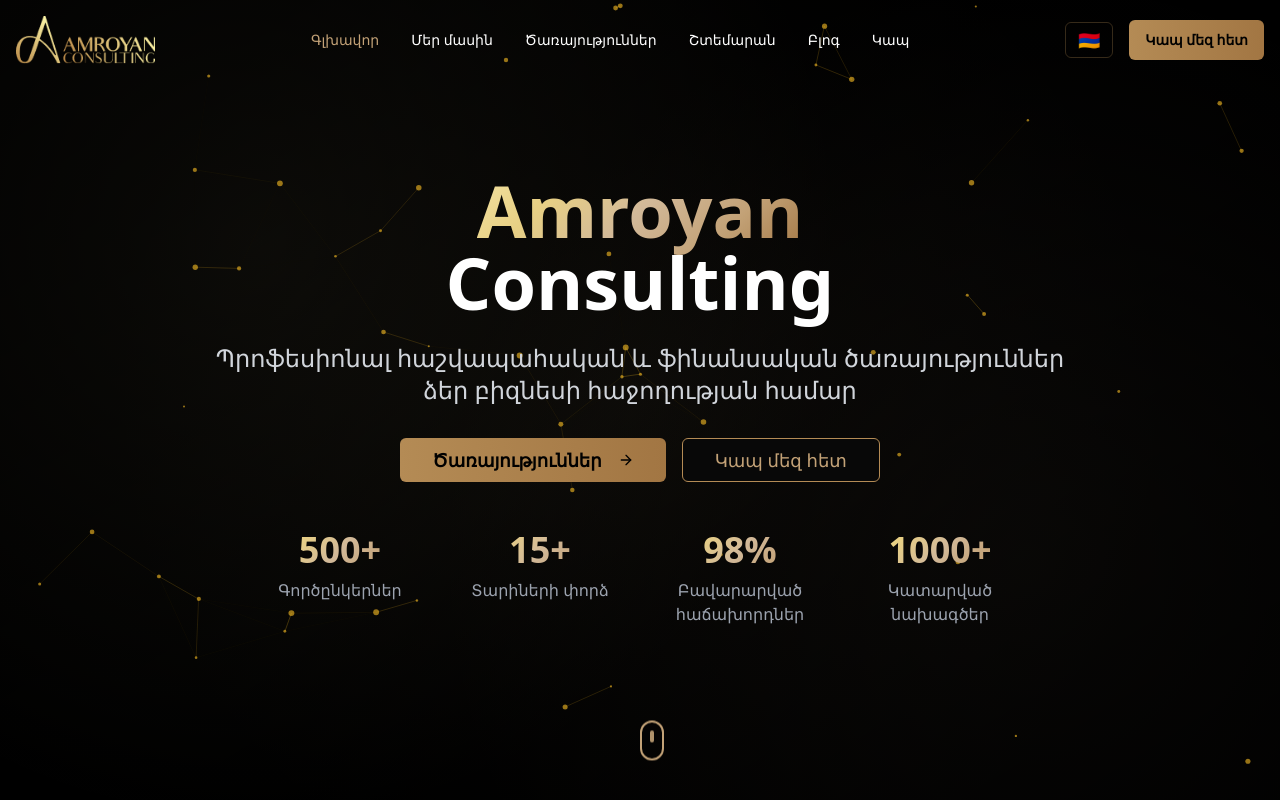
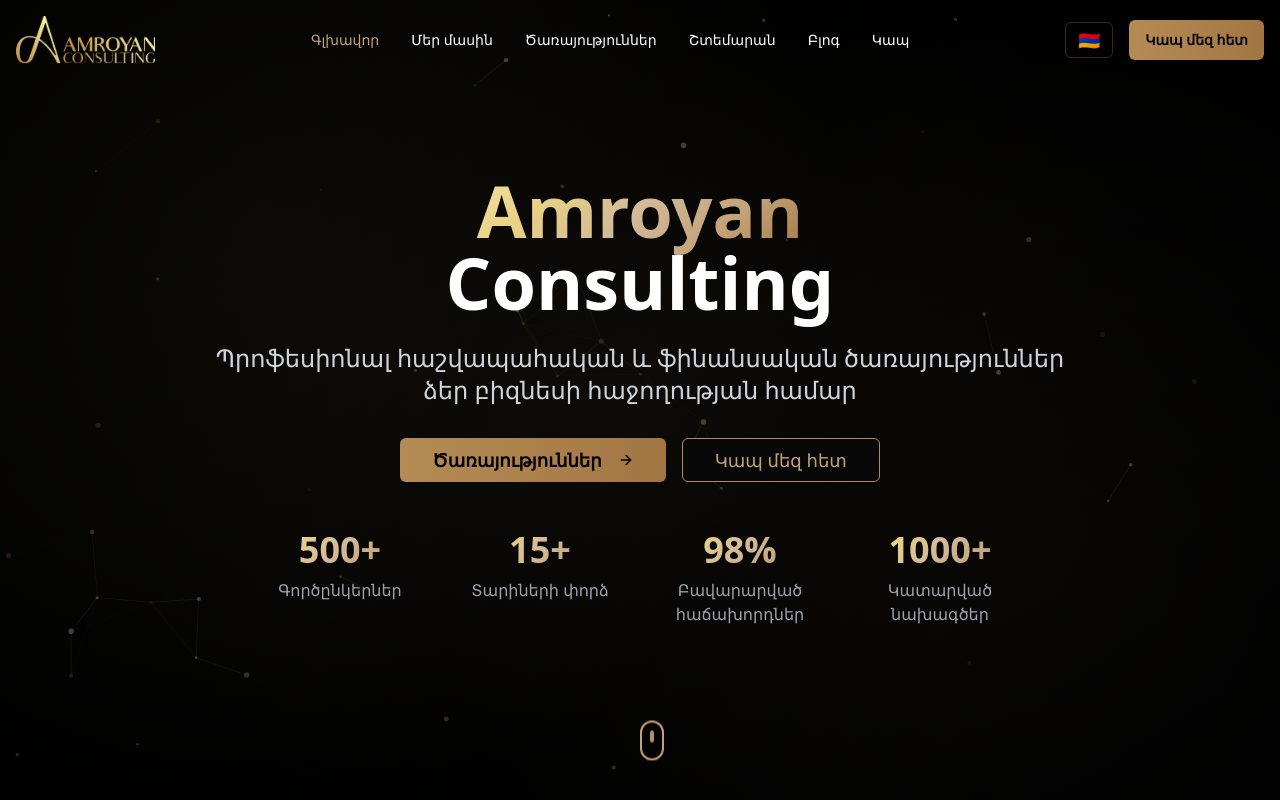
Before and after one commit to globalitacademy/amroyan-cons, a React (Vite) app: page / in a window 1280 px wide. Shown: the top 800 px of the page. Built offline with nearby package versions, Linux system fonts and the light colour scheme.

Commit message:
Refactor: Update network animation colors
Updated the network animation in `src/components/NetworkAnimation.tsx` to use the website's logo colors with varying opacities.

```diff
--- a/src/components/NetworkAnimation.tsx
+++ b/src/components/NetworkAnimation.tsx
@@ -25,7 +25,16 @@ const NetworkAnimation = () => {
       vx: number;
       vy: number;
       radius: number;
+      colorIndex: number;
     }> = [];
+
+    // Logo colors for variety
+    const logoColors = [
+      'rgba(210, 185, 153, 0.3)', // #D2B999 - medium
+      'rgba(195, 162, 119, 0.25)', // #C3A277 - medium-dark
+      'rgba(162, 118, 67, 0.2)', // #A27643 - dark
+      'rgba(134, 97, 56, 0.15)' // #866138 - darkest
+    ];
 
     // Create nodes
     for (let i = 0; i < 50; i++) {
@@ -35,6 +44,7 @@ const NetworkAnimation = () => {
         vx: (Math.random() - 0.5) * 0.5,
         vy: (Math.random() - 0.5) * 0.5,
         radius: Math.random() * 2 + 1,
+        colorIndex: Math.floor(Math.random() * logoColors.length),
       });
     }
 
@@ -53,7 +63,7 @@ const NetworkAnimation = () => {
         // Draw node
         ctx.beginPath();
         ctx.arc(node.x, node.y, node.radius, 0, Math.PI * 2);
-        ctx.fillStyle = 'rgba(251, 191, 36, 0.6)';
+        ctx.fillStyle = logoColors[node.colorIndex];
         ctx.fill();
 
         // Draw connections
@@ -67,7 +77,7 @@ const NetworkAnimation = () => {
             ctx.beginPath();
             ctx.moveTo(node.x, node.y);
             ctx.lineTo(nodes[j].x, nodes[j].y);
-            ctx.strokeStyle = `rgba(251, 191, 36, ${opacity * 0.3})`;
+            ctx.strokeStyle = `rgba(210, 185, 153, ${opacity * 0.15})`;
             ctx.stroke();
           }
         }
```
